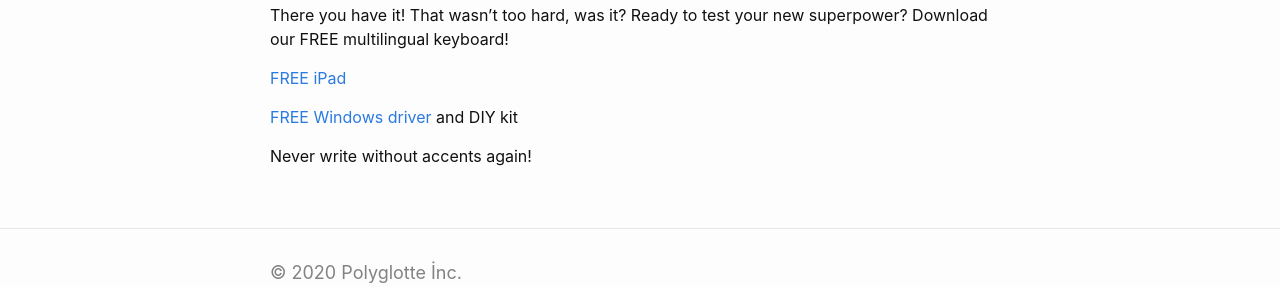
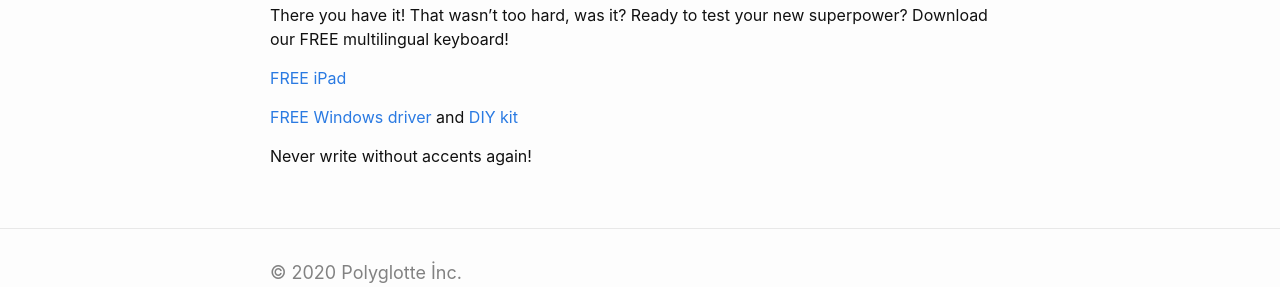
Before and after one commit to polyglotte-inc/polyglotte.life, a Jekyll site: the page built from _posts/2020-10-08-aguda-grave-esdrujula.md, in a window 1280 px wide. Shown: the part 1496-1783 px from the top of the page. Built offline with Jekyll 4.4.1, drawn with Linux system fonts in a browser that asks for light colours; part of the change alters nothing that is shown.

```diff
--- a/_posts/2020-10-08-aguda-grave-esdrujula.md
+++ b/_posts/2020-10-08-aguda-grave-esdrujula.md
@@ -31,6 +31,6 @@ Ready to test your new superpower? Download our FREE multilingual keyboard!
 
 [FREE iPad](https://apps.apple.com/app/id1501301014?fbclid=IwAR3qle-14GnFKx6ruXGtMS9UiuayVF7Bq0zMyil1uhym5t3ABE61JkUu2SI)
 
-[FREE Windows driver](https://drive.google.com/file/d/1o1E3EpX8cap-du3aAY1iDPNDpH5O7RyB/view?usp=sharing) and DIY kit
+[FREE Windows driver](https://drive.google.com/file/d/1o1E3EpX8cap-du3aAY1iDPNDpH5O7RyB/view?usp=sharing) and [DIY kit](/assets/DIY_kit.pdf)
 
 Never write without accents again!
```
